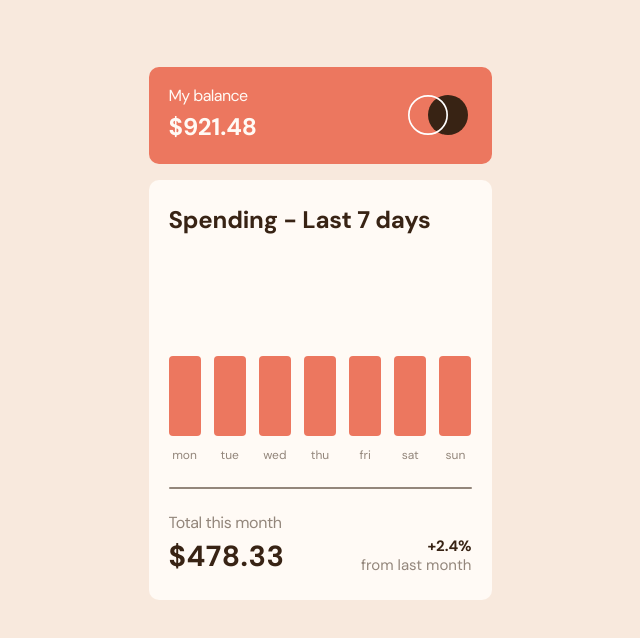
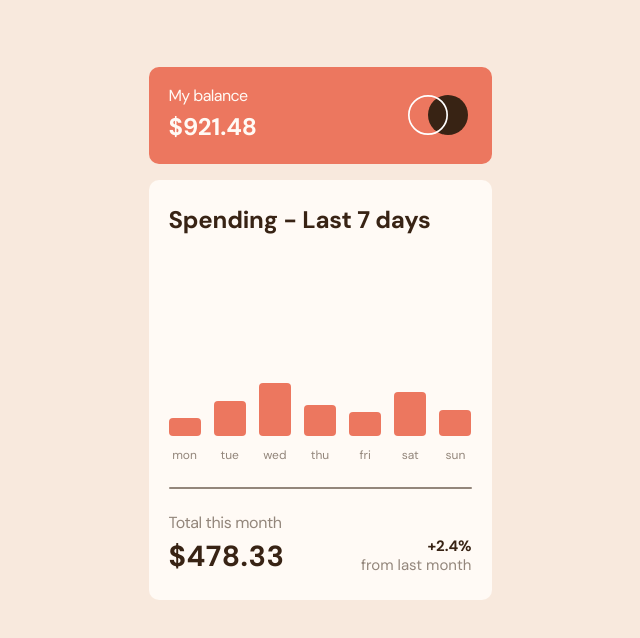
Before and after one commit to pawelpiotrowski38/expenses-chart-component, a React (Vite) app: page / in a window 1280 px wide. Shown: the top 638 px of the page, without its empty margins (320-960 px from the left). Built offline with nearby package versions, Linux system fonts and the light colour scheme.

Commit message:
Read values from json file and set bars height dynamically

```diff
--- /dev/null
+++ b/data.json
@@ -0,0 +1,30 @@
+[
+  {
+    "day": "mon",
+    "amount": 17.45
+  },
+  {
+    "day": "tue",
+    "amount": 34.91
+  },
+  {
+    "day": "wed",
+    "amount": 52.36
+  },
+  {
+    "day": "thu",
+    "amount": 31.07
+  },
+  {
+    "day": "fri",
+    "amount": 23.39
+  },
+  {
+    "day": "sat",
+    "amount": 43.28
+  },
+  {
+    "day": "sun",
+    "amount": 25.48
+  }
+]
--- a/src/App.jsx
+++ b/src/App.jsx
@@ -1,6 +1,8 @@
+import data from '../data.json';
 import './styles.css';
 
 export default function App() {
+  console.log(data);
   return (
     <main className="main">
       <div className="balance-container">
@@ -15,34 +17,12 @@ export default function App() {
       <div className="chart-container">
         <h1 className="chart-title">Spending - Last 7 days</h1>
         <div className="chart">
-          <div className='chart-element'>
-            <div className='chart-element-bar'></div>
-            <span className='chart-element-label'>mon</span>
-          </div>
-          <div className='chart-element'>
-            <div className='chart-element-bar'></div>
-            <span className='chart-element-label'>tue</span>
-          </div>
-          <div className='chart-element'>
-            <div className='chart-element-bar'></div>
-            <span className='chart-element-label'>wed</span>
-          </div>
-          <div className='chart-element'>
-            <div className='chart-element-bar'></div>
-            <span className='chart-element-label'>thu</span>
-          </div>
-          <div className='chart-element'>
-            <div className='chart-element-bar'></div>
-            <span className='chart-element-label'>fri</span>
-          </div>
-          <div className='chart-element'>
-            <div className='chart-element-bar'></div>
-            <span className='chart-element-label'>sat</span>
-          </div>
-          <div className='chart-element'>
-            <div className='chart-element-bar'></div>
-            <span className='chart-element-label'>sun</span>
-          </div>
+          {data.map((day) => (
+            <div key={day.day} className='chart-element'>
+              <div className='chart-element-bar' style={{height: `${day.amount}px`}}></div>
+              <span className='chart-element-label'>{day.day}</span>
+            </div>
+          ))}
         </div>
         <span className="chart-divider"></span>
         <div className="total-container">
```
